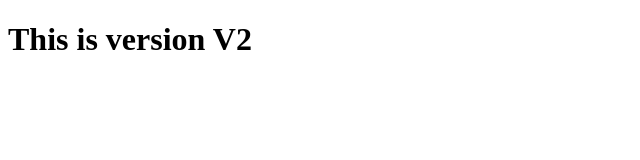
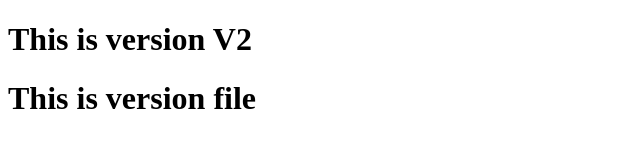
Before and after one commit to sandeeep201/mytestrepo, a plain HTML site: page index.html in a window 1280 px wide. Shown: the whole page, without its empty margins (0-640 px from the left). Drawn offline with Linux system fonts and the light colour scheme.

Commit message:
this is version 3

```diff
--- a/index.html
+++ b/index.html
@@ -8,6 +8,7 @@
 </head>
 <body>
     <h1>This is version V2</h1>
+    <h1>This is version file</h1>
 
 </body>
 </html>
```
